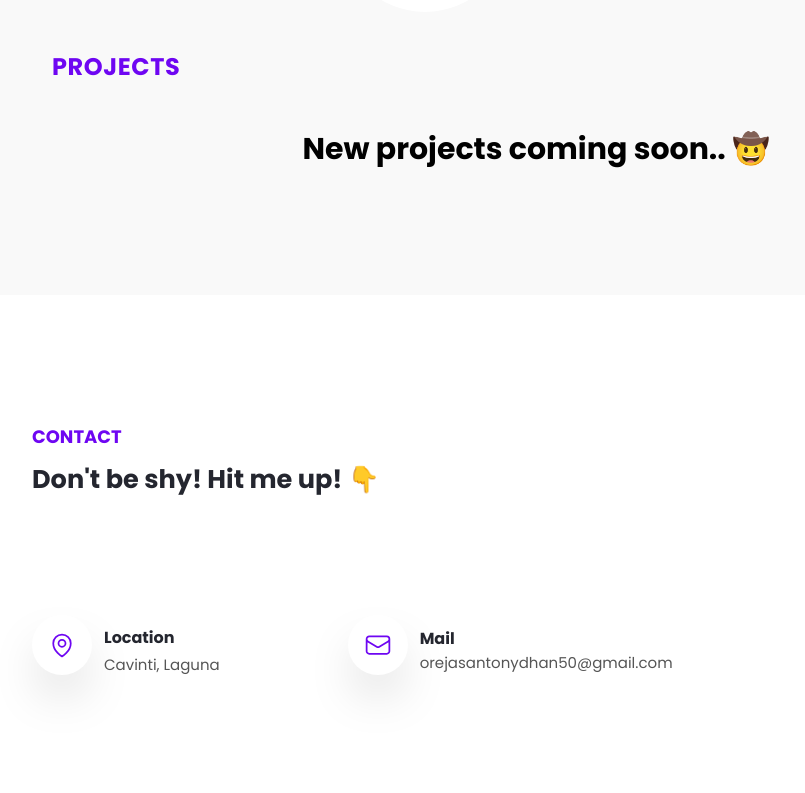
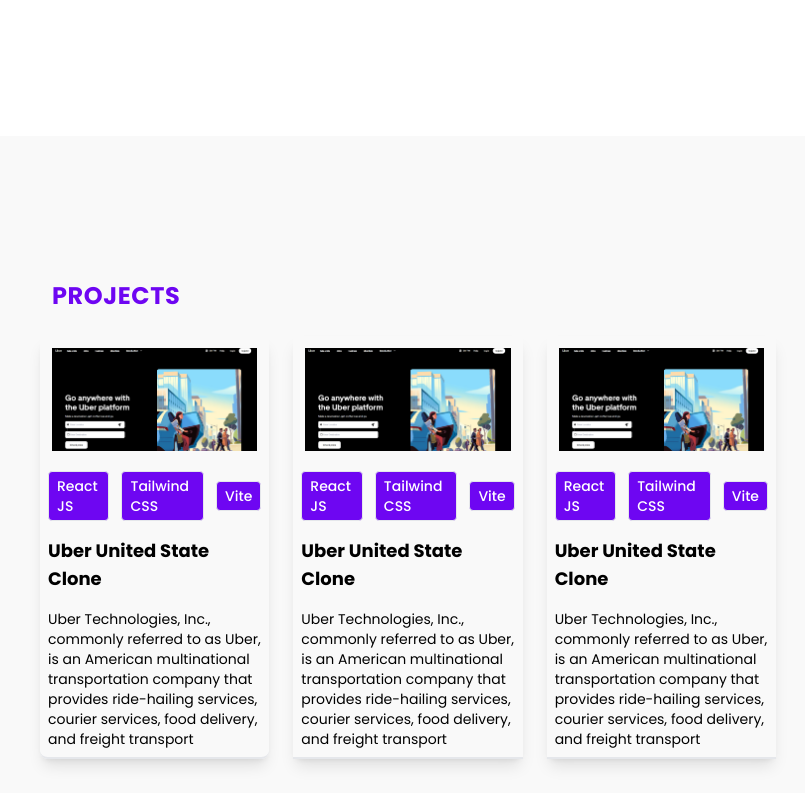
Before and after one commit to Dhan25/dhandotdev, a React (Vite) app: page / in a window 1280 px wide. Shown: the part 1587-2380 px from the top of the page, without its empty margins (248-1053 px from the left). Built offline with nearby package versions, Linux system fonts and the light colour scheme.

Commit message:
continuos changes

```diff
--- a/src/components/Navbar.jsx
+++ b/src/components/Navbar.jsx
@@ -50,7 +50,7 @@
 
         {/* Small Screens */}
         <ul
-          className={`xl:hidden flex flex-col items-center gap-3 md:gap-6 overflow-hidden absolute bg-white top-16 p-3 px-3 w-full h-[1000px] shadow-lg left-0 space-y-5 z-10 transition-transform duration-300 ${
+          className={`xl:hidden flex flex-col items-center gap-3 md:gap-6 overflow-hidden absolute bg-white top-16 p-3 px-3 w-full h-screen shadow-lg left-0 md:space-y-24 space-y-12 z-10 transition-transform duration-300 ${
             navMenu ? "translate-y-0" : "translate-x-full"
           }`}
         >
--- a/src/components/ProjectCards.jsx
+++ b/src/components/ProjectCards.jsx
@@ -1,27 +1,41 @@
 import React from "react";
+import uberClone from "../assets/uberClone-bg.png";
 // import Buttons from "./Buttons";
 
-const ProjectCards = ({ image, title, desc }) => {
+const ProjectCards = () => {
   return (
-    <section className="grid md:place-items-center xl:place-items-start px-3">
-      <div className="flex-wrap xl:w-[1000px] xl:h-[350px] md:w-[700px] md:h-[350px] w-full h-full rounded-xl bg-white shadow-xl p-5">
-        <div className="grid md:grid-cols-2 justify-items-center">
-          <img
-            src={image}
-            alt={title}
-            className="flex-wrap md:w-[500px] md:h-[300px] bg-center bg-cover rounded-xl"
-          />
-          <div className="relative text-center px-2 leading-normal">
-            <h1 className="text-center xl:text-xl font-bold tracking-wider leading-snug mt-3 md:text-lg">
-              {title}
-            </h1>
-            <p className="mt-3 ml-3 text-[16px] text-md">{desc}</p>
+    <section className="grid grid-cols-1 md:grid-cols-2 xl:grid-cols-3 h-full max-w-full px-6 pt-6 gap-6 md:px-10 xl:px-0">
+      <a href="https://uber-technologies-clone.vercel.app/" target="https://uber-technologies-clone.vercel.app/" className="border-b-2 h-fit shadow-lg rounded-lg">
+        <img src={uberClone} alt="" className="p-3 h-auto max-w-full object-cover rounded-lg" />
+        <div className="flex items-center gap-3 p-2">
+          <span className="border p-1 px-2 rounded bg-secondary text-white text-sm font-medium">React JS</span>
+          <span className="border p-1 px-2 rounded bg-secondary text-white text-sm font-medium">Tailwind CSS</span>
+          <span className="border p-1 px-2 rounded bg-secondary text-white text-sm font-medium">Vite</span>
+        </div>
+        <h1 className="font-bold p-2 text-lg">Uber United State Clone</h1>
+        <p className="text-left leading-relaxed text-[16px] xl:text-sm p-2">Uber Technologies, Inc., commonly referred to as Uber, is an American multinational transportation company that provides ride-hailing services, courier services, food delivery, and freight transport</p>
+      </a>
 
-            <div className="flex items-center justify-center mt-5">
-              {/* <Buttons /> */}
-            </div>
-          </div>
+      <div className="border-b-2 h-fit shadow-lg">
+        <img src={uberClone} alt="" className="p-3 h-auto max-w-full object-cover rounded-lg" />
+        <div className="flex items-center gap-3 p-2">
+          <span className="border p-1 px-2 rounded bg-secondary text-white text-sm font-medium">React JS</span>
+          <span className="border p-1 px-2 rounded bg-secondary text-white text-sm font-medium">Tailwind CSS</span>
+          <span className="border p-1 px-2 rounded bg-secondary text-white text-sm font-medium">Vite</span>
         </div>
+        <h1 className="font-bold p-2 text-lg">Uber United State Clone</h1>
+        <p className="text-left leading-relaxed text-[16px] xl:text-sm p-2">Uber Technologies, Inc., commonly referred to as Uber, is an American multinational transportation company that provides ride-hailing services, courier services, food delivery, and freight transport</p>
+      </div>
+
+      <div className="border-b-2 h-fit shadow-lg">
+        <img src={uberClone} alt="" className="p-3 h-auto max-w-full object-cover rounded-lg" />
+        <div className="flex items-center gap-3 p-2">
+          <span className="border p-1 px-2 rounded bg-secondary text-white text-sm font-medium">React JS</span>
+          <span className="border p-1 px-2 rounded bg-secondary text-white text-sm font-medium">Tailwind CSS</span>
+          <span className="border p-1 px-2 rounded bg-secondary text-white text-sm font-medium">Vite</span>
+        </div>
+        <h1 className="font-bold p-2 text-lg">Uber United State Clone</h1>
+        <p className="text-left leading-relaxed text-[16px] xl:text-sm p-2">Uber Technologies, Inc., commonly referred to as Uber, is an American multinational transportation company that provides ride-hailing services, courier services, food delivery, and freight transport</p>
       </div>
     </section>
   );
--- a/src/sections/About.jsx
+++ b/src/sections/About.jsx
@@ -1,4 +1,3 @@
-import React from "react";
 import aboutBg from "../assets/about-bg.jpg";
 import animateBg from "../assets/animate-bg.png";
 import animateAbout from "../assets/animate-about.svg";
@@ -7,7 +6,7 @@
 
 const About = () => {
   return (
-    <div id="about" className="w-full h-screen xl:pt-24 xl:px-64 xl:pb-36">
+    <div id="about" className="w-full h-fit xl:pt-24 xl:px-64 xl:pb-36">
       <div className="pt-28 px-8">
         <div className="relative grid grid-rows-1 md:grid-cols-1 md:justify-items-center xl:flex gap-6">
           <img
@@ -48,7 +47,7 @@
                 <a
                   href={resume}
                   className="flex items-center bg-secondary text-white px-6 text-sm py-3 rounded-xl hover:text-secondary hover:border-secondary hover:border-2 hover:bg-transparent hover:-translate-y-2 duration-500 "
-                >
+                  target={resume} >
                   Download Resume <HiDownload className="ml-3 w-4 h-4" />
                 </a>
               </div>
--- a/src/sections/Footer.jsx
+++ b/src/sections/Footer.jsx
@@ -11,10 +11,10 @@
         </h1>
 
         <div className="flex items-center gap-5 mt-6 md:mt-0">
-          <a href="https://www.linkedin.com/in/antonydhanorejas25/">
+          <a href="https://www.linkedin.com/in/antonydhanorejas25/" target="https://www.linkedin.com/in/antonydhanorejas25/">
             <CiLinkedin className="w-7 h-7 text-white md:w-7 md:h-7 hover:scale-125 duration-300" />
           </a>
-          <a href="https://github.com/Dhan25">
+          <a href="https://github.com/Dhan25" target="https://github.com/Dhan25">
             <FiGithub className="w-7 h-7 text-white md:w-7 md:h-7 hover:scale-125 duration-300" />
           </a>
         </div>
--- a/src/sections/Home.jsx
+++ b/src/sections/Home.jsx
@@ -37,7 +37,7 @@
           {/* Socials */}
           <div className="flex justify-center xl:float-left">
             <div className="flex items-center gap-5 mt-8">
-              <a href="https://www.linkedin.com/in/antonydhanorejas25/">
+              <a href="https://www.linkedin.com/in/antonydhanorejas25/" target="https://www.linkedin.com/in/antonydhanorejas25/">
                 <CiLinkedin className="w-8 h-8 text-[#555] md:w-7 md:h-7 hover:text-secondary duration-300" />
               </a>
               <a href="https://github.com/Dhan25">
@@ -52,7 +52,7 @@
       <div className="xl:flex items-center xl:px-64 mt-12">
         <h2 className="text-center md:text-md font-bold text-primary">
           Tech Stack <span className="ml-10 hidden xl:inline-flex">|</span>
-          <div className="md:ml-[300px] md:mt-3 md:w-[105px] w-24 ml-[115px] mt-2 h-0.5 bg-primary xl:hidden md:block"></div>
+          <div className="md:ml-[318px] md:mt-3 md:w-[105px] w-24 ml-[115px] mt-2 h-0.5 bg-primary xl:hidden md:block"></div>
         </h2>
 
         <div className="grid grid-cols-2 xl:flex space-y-6 xl:space-y-0 justify-items-center md:justify-center md:px-36 xl:px-0 px-1 xl:mt-0 mt-10 xl:ml-8">
--- a/src/sections/Projects.jsx
+++ b/src/sections/Projects.jsx
@@ -1,21 +1,25 @@
 import React from "react";
-// import ProjectCards from "../components/ProjectCards";
+import ProjectCards from "../components/ProjectCards";
+
 // import { projectCardsLink } from "../constant/data";
 // import Buttons from "../components/Buttons";
 
 const Projects = () => {
   return (
-    <div id="projects" className="bg-[#f9f9f9] xl:pl-72 xl:pt-24 pt-12 pb-32">
+    <div id="projects" className="bg-[#f9f9f9] xl:pl-72 xl:pt-24 pt-12 pb-32 xl:px-64">
       <h1 className="font-bold xl:text-2xl md:text-xl text-lg text-secondary tracking-wide xl:ml-3 md:ml-10 md:pt-12 text-center md:text-left">
         PROJECTS
       </h1>
-      <p className="text-center mt-12 md:text-3xl text-lg font-bold">New projects coming soon.. 🤠</p>
+      {/* <p className="text-center mt-12 md:text-3xl text-lg font-bold">New projects coming soon.. 🤠</p> */}
       {/* <div className="xl:grid xl:grid-cols-1 flex-wrap items-center mt-[3%] space-y-8">
         {projectCardsLink.map((product) => (
           <ProjectCards key={product.image} {...product} />
         ))}
         <Buttons />
       </div> */}
+      <div className="w-full h-full m-auto">
+          <ProjectCards />
+      </div>
     </div>
   );
 };
```
Also changed, not shown: 2 other files (tests, documents, lock files or other folders).
